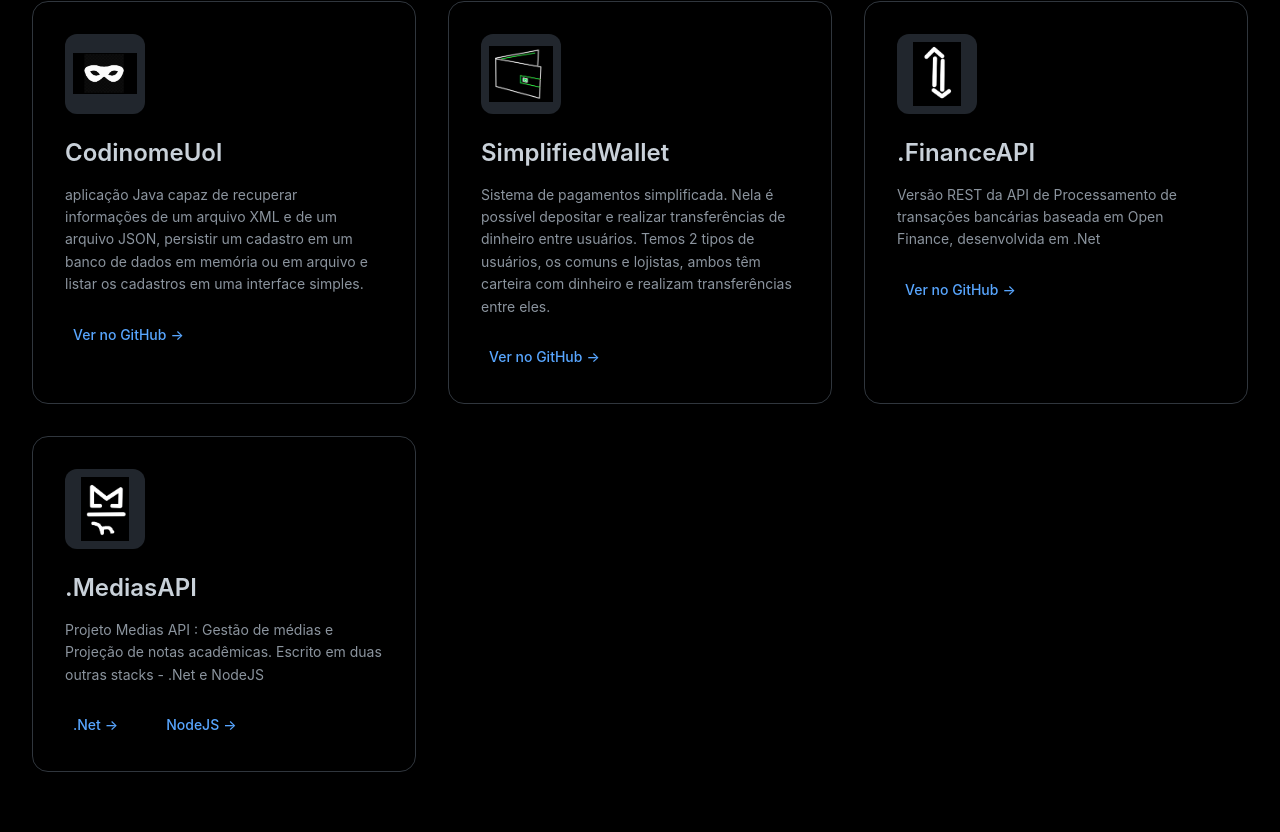
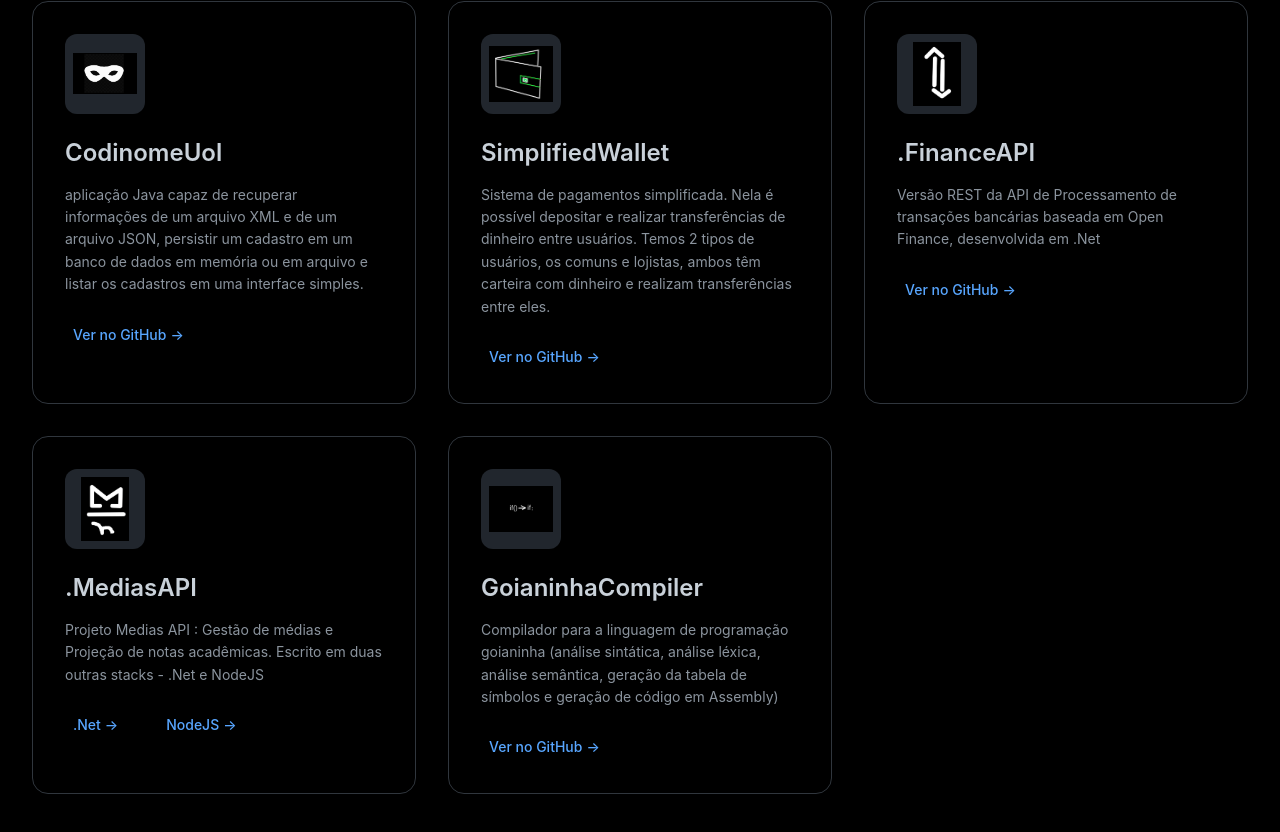
Before and after one commit to GustavoDaMassa/PortifolioSite, a React (Vite) app: page /PortifolioSite/projetos in a window 1280 px wide. Shown: the part 583-1415 px from the top of the page. Built offline with nearby package versions, Linux system fonts and the light colour scheme.

Commit message:
feat: add GoianinhaCompiler project with bilingual support

```diff
--- a/src/data/projects.js
+++ b/src/data/projects.js
@@ -39,5 +39,10 @@ export const projects = [
       { label: '.Net', url: 'https://github.com/GustavoDaMassa/dotNetMediasAPI' },
       { label: 'NodeJS', url: 'https://github.com/GustavoDaMassa/nodeMediasAPI' }
     ]
+  },
+  {
+    id: 'compiler',
+    image: getAssetPath('assets/images/compilercard.png'),
+    github: 'https://github.com/GustavoDaMassa/GoianinhaCompiler'
   }
 ];
--- a/src/i18n/locales/en.json
+++ b/src/i18n/locales/en.json
@@ -275,6 +275,10 @@
       "description": "Medias API Project: Grade management and academic score projection. Written in two other stacks - .Net and NodeJS",
       "linkLabel": ".Net",
       "additionalLabel": "NodeJS"
+    },
+    "compiler": {
+      "title": "GoianinhaCompiler",
+      "description": "Compiler for the goianinha programming language (syntactic analysis, lexical analysis, semantic analysis, symbol table generation and Assembly code generation)"
     }
   }
 }
--- a/src/i18n/locales/pt.json
+++ b/src/i18n/locales/pt.json
@@ -275,6 +275,10 @@
       "description": "Projeto Medias API : Gestão de médias e Projeção de notas acadêmicas. Escrito em duas outras stacks - .Net e NodeJS",
       "linkLabel": ".Net",
       "additionalLabel": "NodeJS"
+    },
+    "compiler": {
+      "title": "GoianinhaCompiler",
+      "description": "Compilador para a linguagem de programação goianinha (análise sintática, análise léxica, análise semântica, geração da tabela de símbolos e geração de código em Assembly)"
     }
   }
 }
```
Also changed, not shown: public/assets/images/compilercard.png (added).
